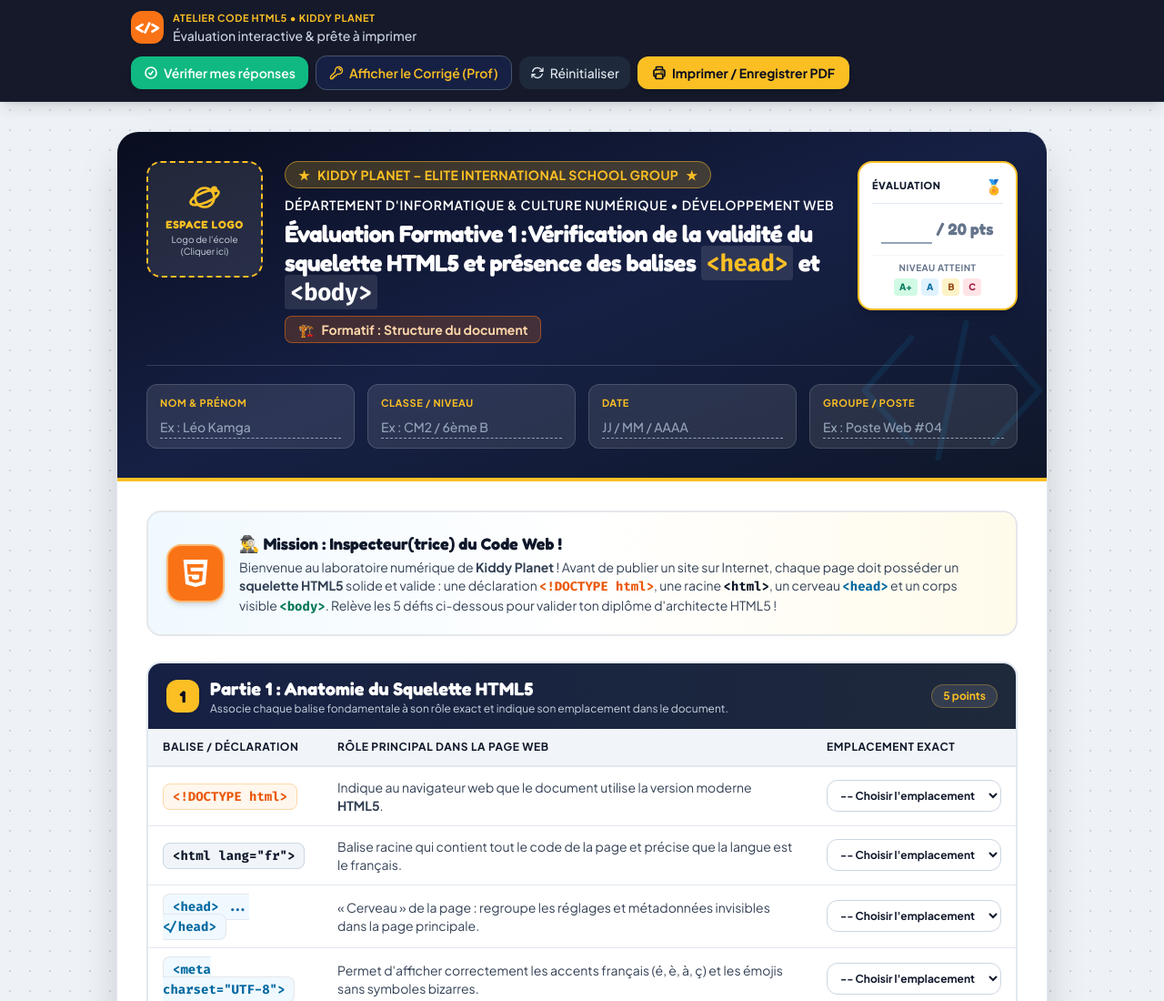
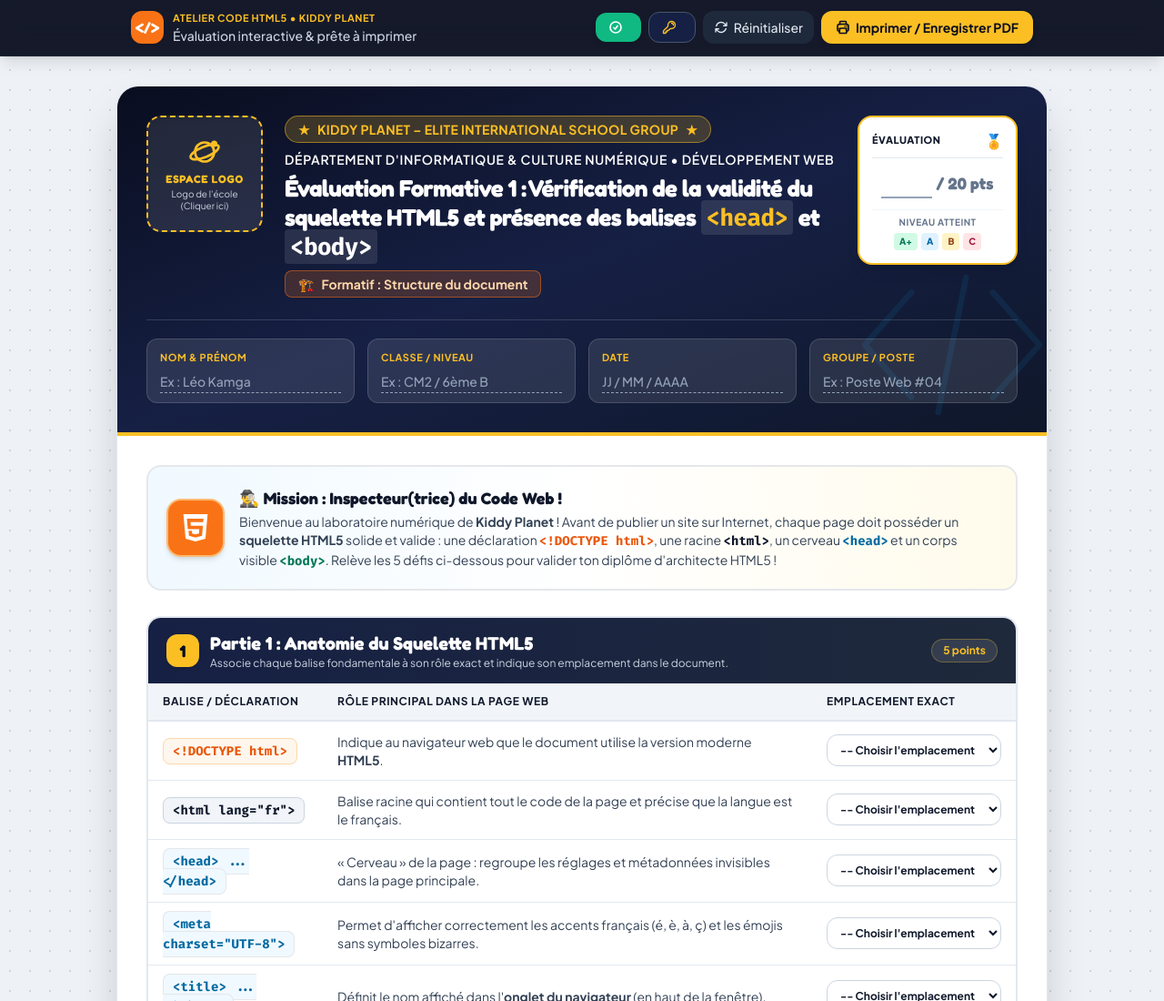
Before and after one commit to John-Christ/elite, a plain HTML site: page docs/p3.html in a window 1280 px wide. Shown: the top 1100 px of the page at 91% size. Drawn offline with nearby package versions, Linux system fonts and the light colour scheme.

Commit message:
Update p3.html

```diff
--- a/docs/p3.html
+++ b/docs/p3.html
@@ -204,11 +204,11 @@
             <div class="flex flex-wrap items-center gap-2">
                 <button type="button" onclick="checkAllAnswers()" class="px-3.5 py-2 rounded-xl bg-mint-500 hover:bg-mint-600 active:scale-95 text-white font-semibold text-xs sm:text-sm shadow-md transition flex items-center gap-1.5 cursor-pointer">
                     <svg class="w-4 h-4" fill="none" stroke="currentColor" stroke-width="2.5" viewBox="0 0 24 24"><path stroke-linecap="round" stroke-linejoin="round" d="M9 12.75L11.25 15 15 9.75M21 12a9 9 0 11-18 0 9 9 0 0118 0z"/></svg>
-                    <span>Vérifier mes réponses</span>
+                    <span></span>
                 </button>
                 <button type="button" onclick="toggleAnswerKey()" id="btnAnswerKey" class="px-3.5 py-2 rounded-xl bg-navy-850 hover:bg-slate-800 border border-slate-600 text-amberbrand-400 font-semibold text-xs sm:text-sm transition flex items-center gap-1.5 cursor-pointer">
                     <svg class="w-4 h-4" fill="none" stroke="currentColor" stroke-width="2" viewBox="0 0 24 24"><path stroke-linecap="round" stroke-linejoin="round" d="M15.75 5.25a3 3 0 013 3m3 0a6 6 0 01-7.029 5.912c-.563-.097-1.159.026-1.563.43L10.5 17.25H8.25v2.25H6v2.25H2.25v-2.818c0-.597.237-1.17.659-1.591l6.499-6.499c.404-.404.527-1 .43-1.563A6 6 0 1121.75 8.25z"/></svg>
-                    <span>Afficher le Corrigé (Prof)</span>
+                    <span></span>
                 </button>
                 <button type="button" onclick="resetAssessment()" class="px-3 py-2 rounded-xl bg-slate-800 hover:bg-slate-700 text-slate-200 font-medium text-xs sm:text-sm transition flex items-center gap-1.5 cursor-pointer">
                     <svg class="w-4 h-4" fill="none" stroke="currentColor" stroke-width="2" viewBox="0 0 24 24"><path stroke-linecap="round" stroke-linejoin="round" d="M16.023 9.348h4.992v-.001M2.985 19.644v-4.992m0 0h4.992m-4.993 0l3.181 3.183a8.25 8.25 0 0013.803-3.7M4.031 9.865a8.25 8.25 0 0113.803-3.7l3.181 3.182m0-4.991v4.99"/></svg>
```
